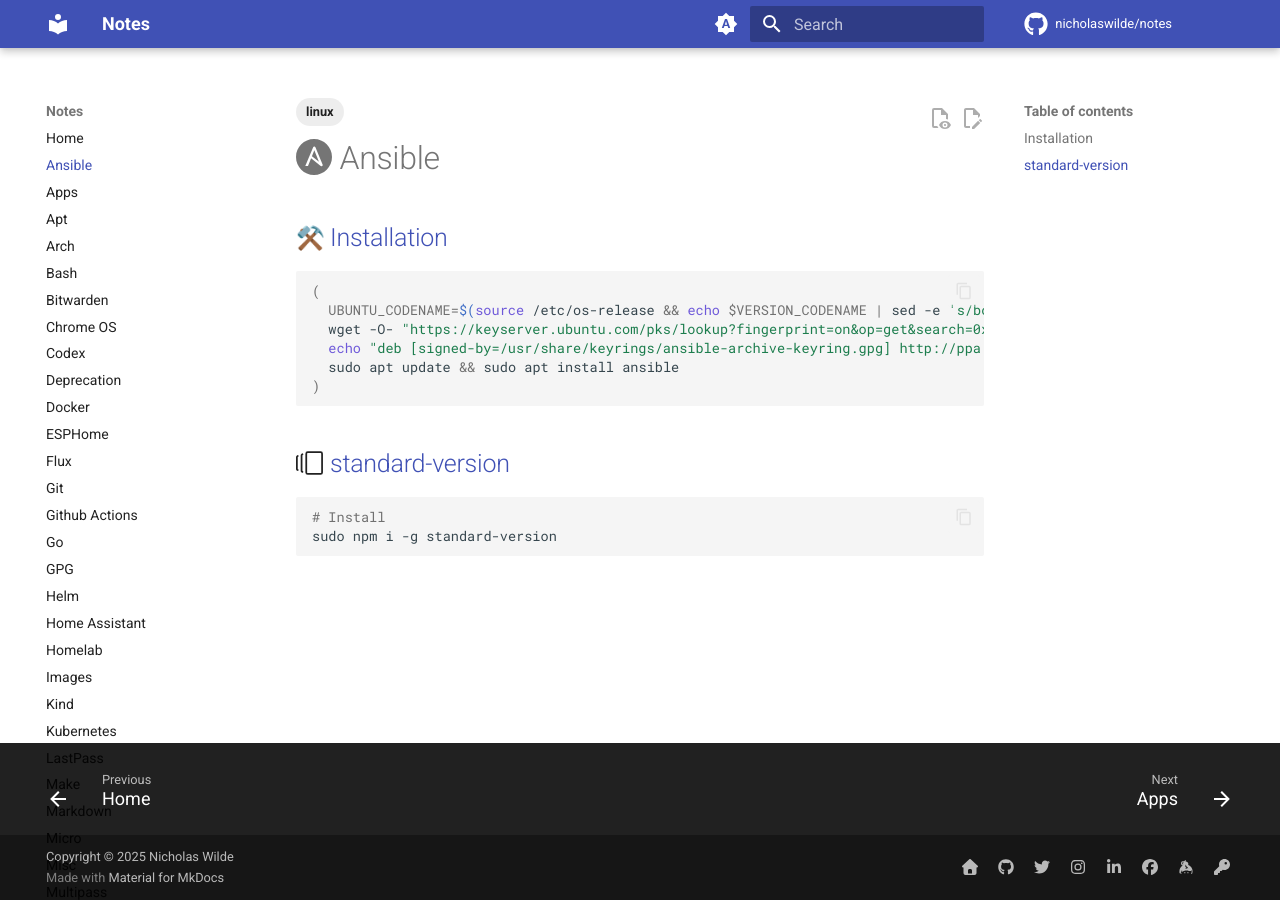
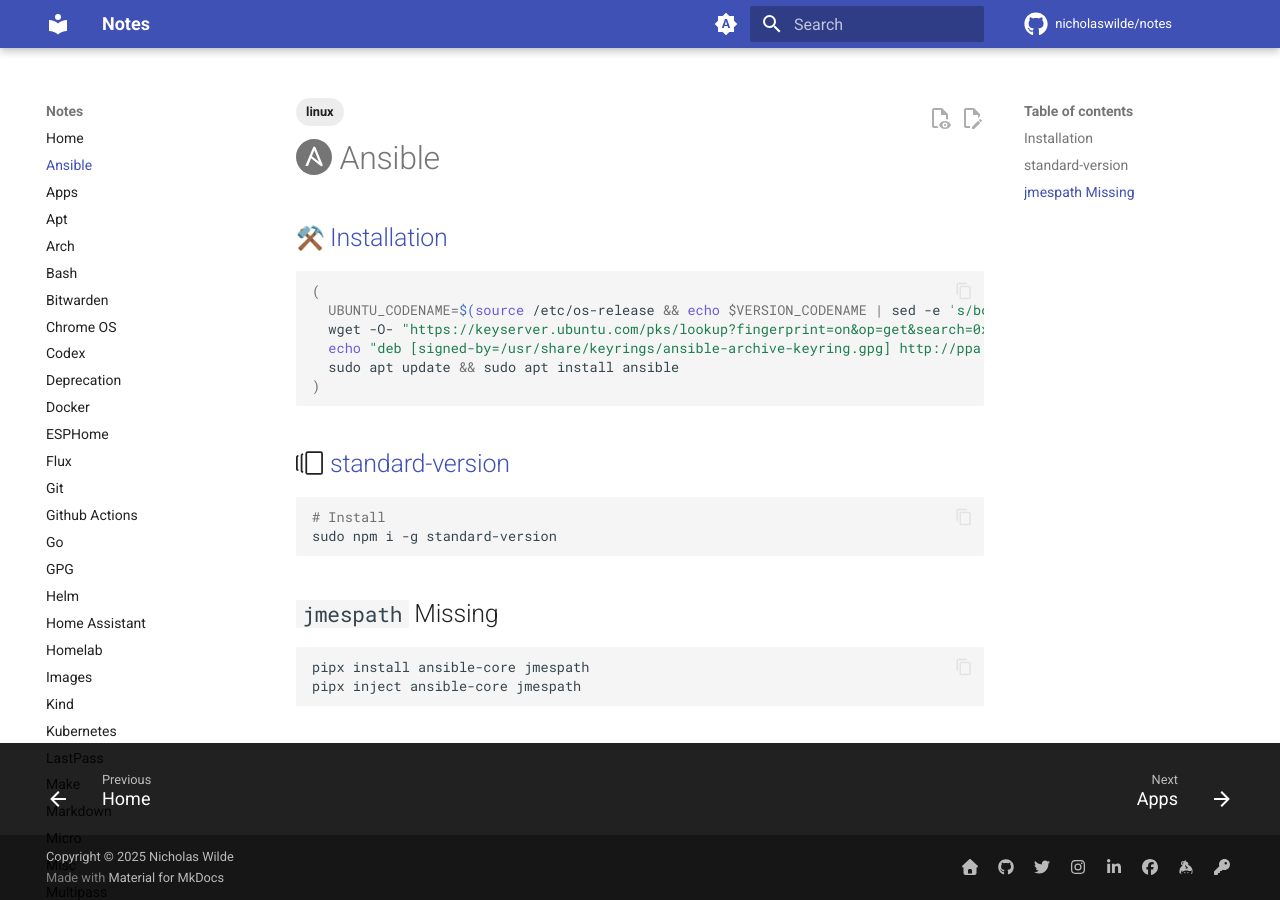
Before and after one commit to nicholaswilde/notes, an MkDocs documentation site: the page built from docs/ansible.md, in a window 1280 px wide. Built offline with MkDocs 1.6.1 and Material for MkDocs 9.7.7, drawn with Linux system fonts in a browser that asks for light colours; emoji names are drawn with the system emoji font; comment, search, counter and statistics services are not loaded.

Commit message:
Update ansible.md

````diff
--- a/docs/ansible.md
+++ b/docs/ansible.md
@@ -22,4 +22,11 @@
 sudo npm i -g standard-version
 ```
 
+## `jmespath` Missing
+
+```shell
+pipx install ansible-core jmespath
+pipx inject ansible-core jmespath
+```
+
 [1]: <https://docs.ansible.com/ansible/latest/installation_guide/intro_installation.html>
````
